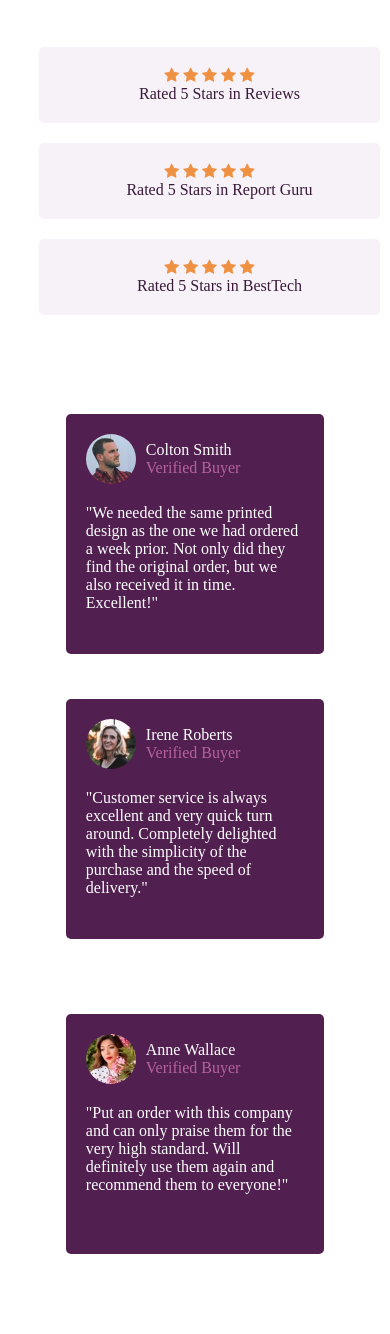
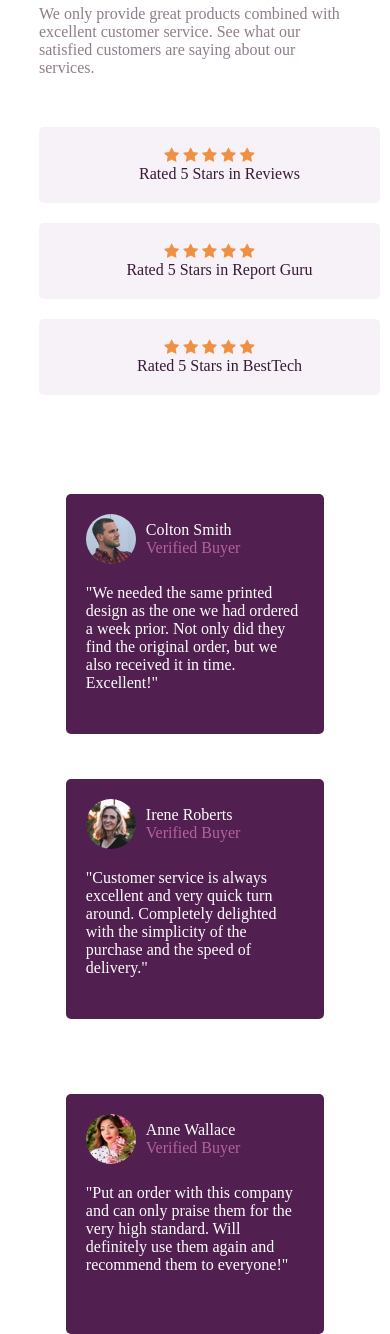
Before and after one commit to LucasJnoub/frontendmentor-flex, a plain HTML site: page index.html in a window 390 px wide. Shown: the part 266-1600 px from the top of the page. Before the commit the page ends 1520 px from the top, so only its background shows below. Drawn offline with Linux system fonts and the light colour scheme.

Commit message:
Update mobile-flex.css

```diff
--- a/mobile-flex.css
+++ b/mobile-flex.css
@@ -12,7 +12,7 @@
     gap: 50px;
     height:550px;
     margin-bottom: 100px;
-    margin-top: 20px;
+    margin-top: 100px;
   }
 
   .description{
@@ -42,7 +42,7 @@ main{
   display: flex;
   flex-direction: column;
   justify-content: center;
-  margin-bottom: 20px;
+  margin-bottom: 90px;
 }
 
 .person-1,
```
